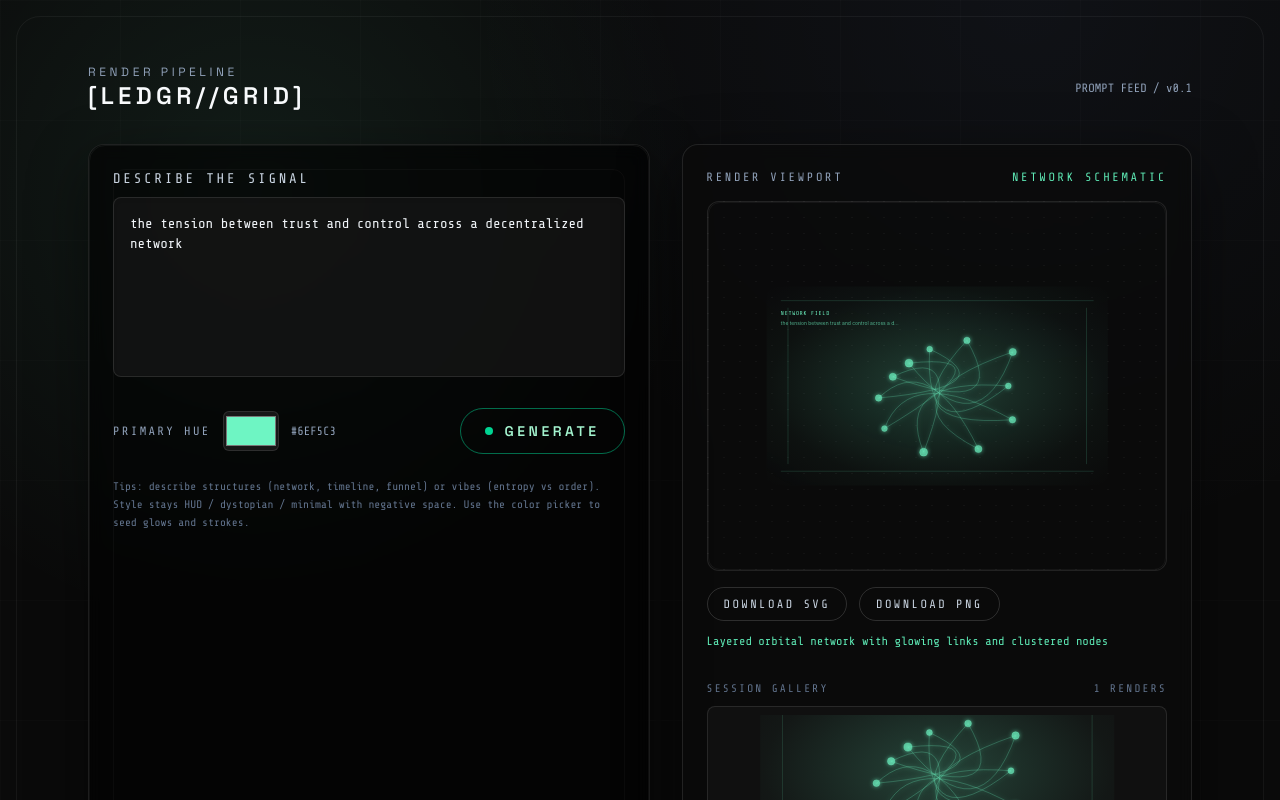
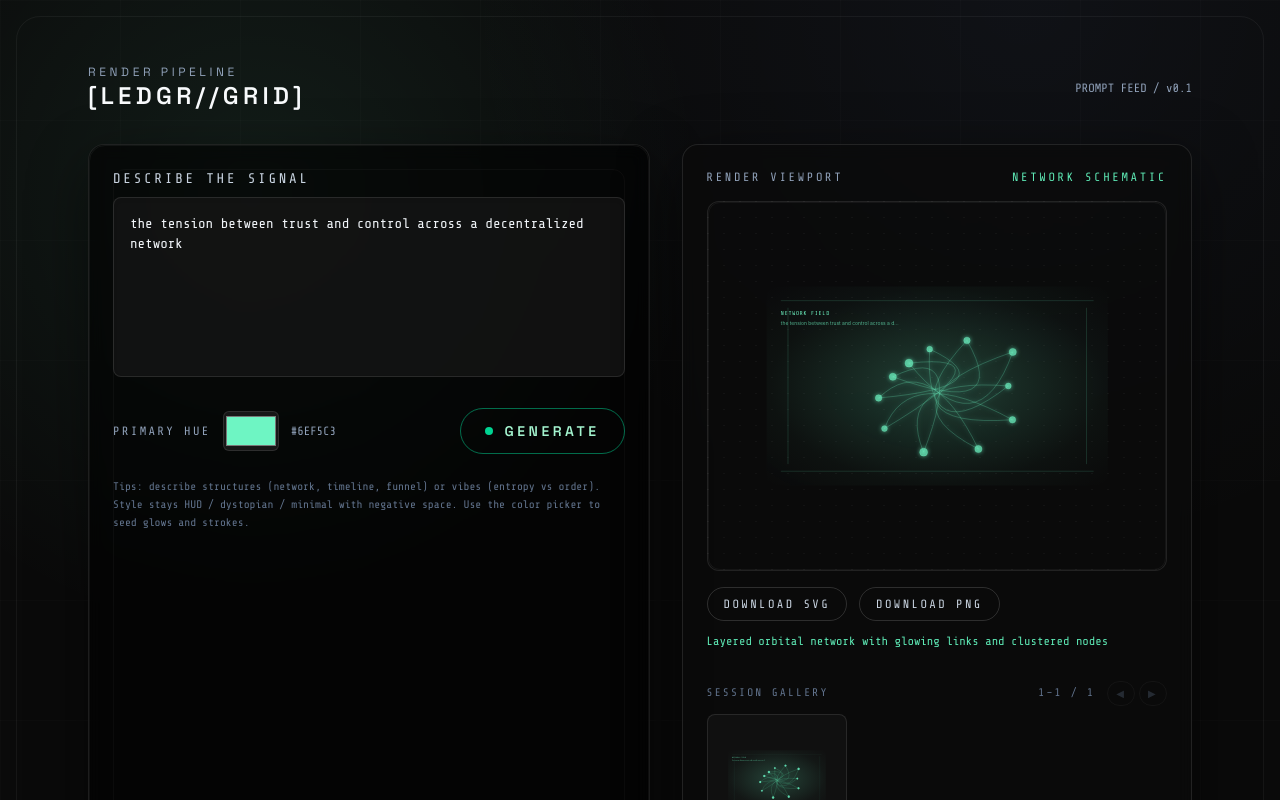
Before and after one commit to faisalatom/strategy, a Next.js app: page / in a window 1280 px wide. Both pictures are taken after a click on the button "GENERATE". Shown: the top 800 px of the page. Built offline with nearby package versions, Linux system fonts and the light colour scheme.

Commit message:
Update page.tsx

```diff
--- a/src/app/page.tsx
+++ b/src/app/page.tsx
@@ -19,14 +19,25 @@ function parseSvgDimensions(svg: string) {
 const DEFAULT_PROMPT = "the tension between trust and control across a decentralized network";
 
 export default function Home() {
+  const PAGE_SIZE = 4; // how many thumbnails per “page”
+
 const [prompt, setPrompt] = useState(DEFAULT_PROMPT);
 const [color, setColor] = useState("#6ef5c3");
 const [currentGraphic, setCurrentGraphic] = useState<GeneratedGraphic | null>(null);
 const [history, setHistory] = useState<GeneratedGraphic[]>([]);
+const [galleryOffset, setGalleryOffset] = useState(0); // index of first visible item
 const [loading, setLoading] = useState(false);
 const [error, setError] = useState<string | null>(null);
 
 const brandGlyph = useMemo(() => "[LEDGR//GRID]", []);
+
+const visibleHistory = useMemo(
+  () => history.slice(galleryOffset, galleryOffset + PAGE_SIZE),
+  [history, galleryOffset],
+);
+
+const canPrev = galleryOffset > 0;
+const canNext = galleryOffset + PAGE_SIZE < history.length;
 
   const handleGenerate = useCallback(
     async (event: React.FormEvent<HTMLFormElement>) => {
@@ -53,7 +64,8 @@ export default function Home() {
         const data = await response.json();
         const graphic: GeneratedGraphic = data.graphic;
         setCurrentGraphic(graphic);
-        setHistory((prev) => [graphic, ...prev].slice(0, 10));
+        setHistory((prev) => [graphic, ...prev].slice(0, 20)); // keep up to 20 in memory
+        setGalleryOffset(0); // always show the newest page
       } catch (err) {
         console.error(err);
         setError(err instanceof Error ? err.message : "Unexpected error");
@@ -227,13 +239,39 @@ export default function Home() {
   <div className="mt-4">
     <div className="mb-2 flex items-center justify-between text-[11px] font-mono uppercase tracking-[0.2em] text-slate-500">
       <span>Session gallery</span>
-                  <span>{history.length} renders</span>
+      <div className="flex items-center gap-3">
+        <span>
+          {galleryOffset + 1}–{Math.min(galleryOffset + PAGE_SIZE, history.length)} / {history.length}
+        </span>
+        <div className="flex items-center gap-1">
+          <button
+            type="button"
+            onClick={() => setGalleryOffset((offset) => Math.max(0, offset - PAGE_SIZE))}
+            disabled={!canPrev}
+            className="rounded-full border border-white/15 px-2 py-1 text-[10px] disabled:opacity-30 disabled:cursor-not-allowed"
+          >
+            ◀
+          </button>
+          <button
+            type="button"
+            onClick={() =>
+              setGalleryOffset((offset) =>
+                offset + PAGE_SIZE < history.length ? offset + PAGE_SIZE : offset,
+              )
+            }
+            disabled={!canNext}
+            className="rounded-full border border-white/15 px-2 py-1 text-[10px] disabled:opacity-30 disabled:cursor-not-allowed"
+          >
+            ▶
+          </button>
         </div>
-                <div className="flex gap-3 overflow-x-auto pb-2">
-                  {history.map((item) => (
+      </div>
+    </div>
+    <div className="flex gap-3 pb-2">
+      {visibleHistory.map((item) => (
         <div
           key={item.createdAt + item.title}
-                      className="group relative min-w-[140px] flex-1 cursor-pointer overflow-hidden rounded-lg border border-white/10 bg-neutral-900/60 p-2 transition hover:border-emerald-300/60"
+          className="group relative w-[140px] cursor-pointer overflow-hidden rounded-lg border border-white/10 bg-neutral-900/60 p-2 transition hover:border-emerald-300/60"
           onClick={() => setCurrentGraphic(item)}
         >
           <div
```
Lines whose indentation alone changed are shown as unchanged.
